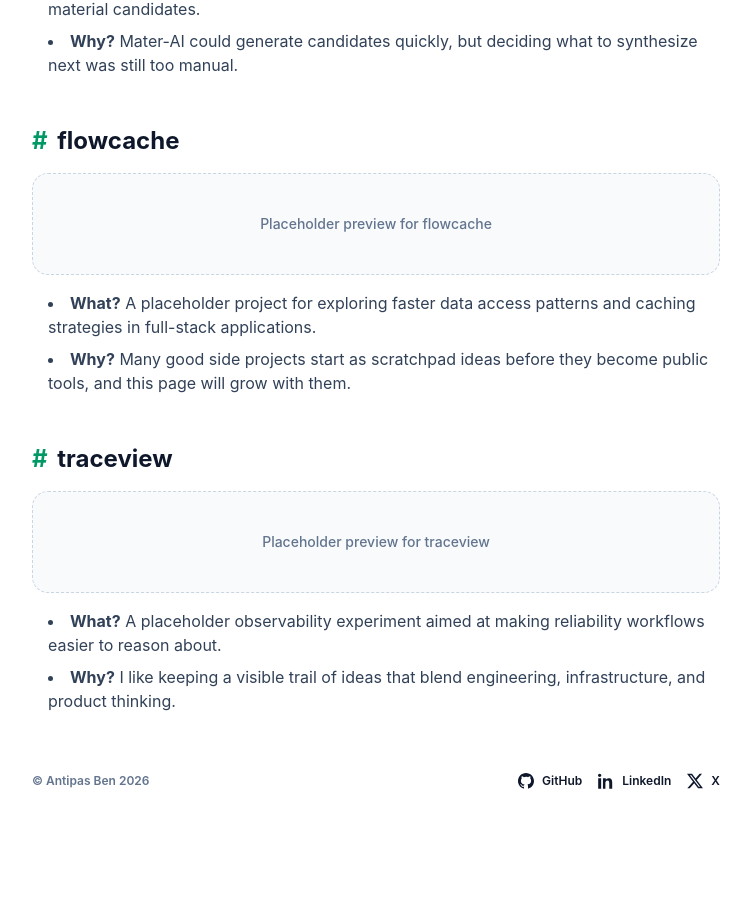
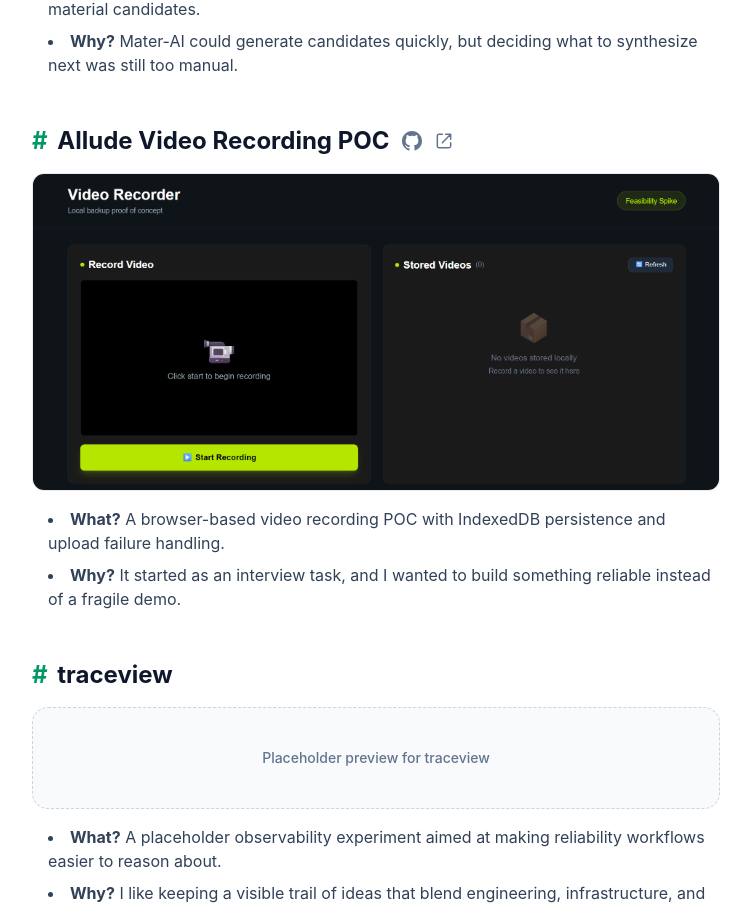
Before and after one commit to AntipasBen23/my-portfolio, a Next.js app: page /dev-doodles in a window 1280 px wide. Shown: the part 778-1686 px from the top of the page, without its empty margins (264-1015 px from the left). Before the commit the page ends 1611 px from the top, so only its background shows below. Built offline with nearby package versions, Linux system fonts and the light colour scheme.

Commit message:
Add Allude interview task to dev doodles

```diff
--- a/src/data/site.ts
+++ b/src/data/site.ts
@@ -471,11 +471,15 @@
     imageAlt: "Mater-AI Smart Prioritization Engine dashboard screenshot",
   },
   {
-    slug: "flowcache",
-    title: "flowcache",
+    slug: "allude-video-recording-poc",
+    title: "Allude Video Recording POC",
     description:
-      "A placeholder project for exploring faster data access patterns and caching strategies in full-stack applications.",
-    why: "Many good side projects start as scratchpad ideas before they become public tools, and this page will grow with them.",
+      "A browser-based video recording POC with IndexedDB persistence and upload failure handling.",
+    why: "It started as an interview task, and I wanted to build something reliable instead of a fragile demo.",
+    href: "https://github.com/AntipasBen23/Allude-Task-Feature",
+    liveHref: "https://allude-task.netlify.app/",
+    imageSrc: "/allude.png",
+    imageAlt: "Allude video recording proof-of-concept screenshot",
   },
   {
     slug: "traceview",
```
Also changed, not shown: public/allude.png (added).
